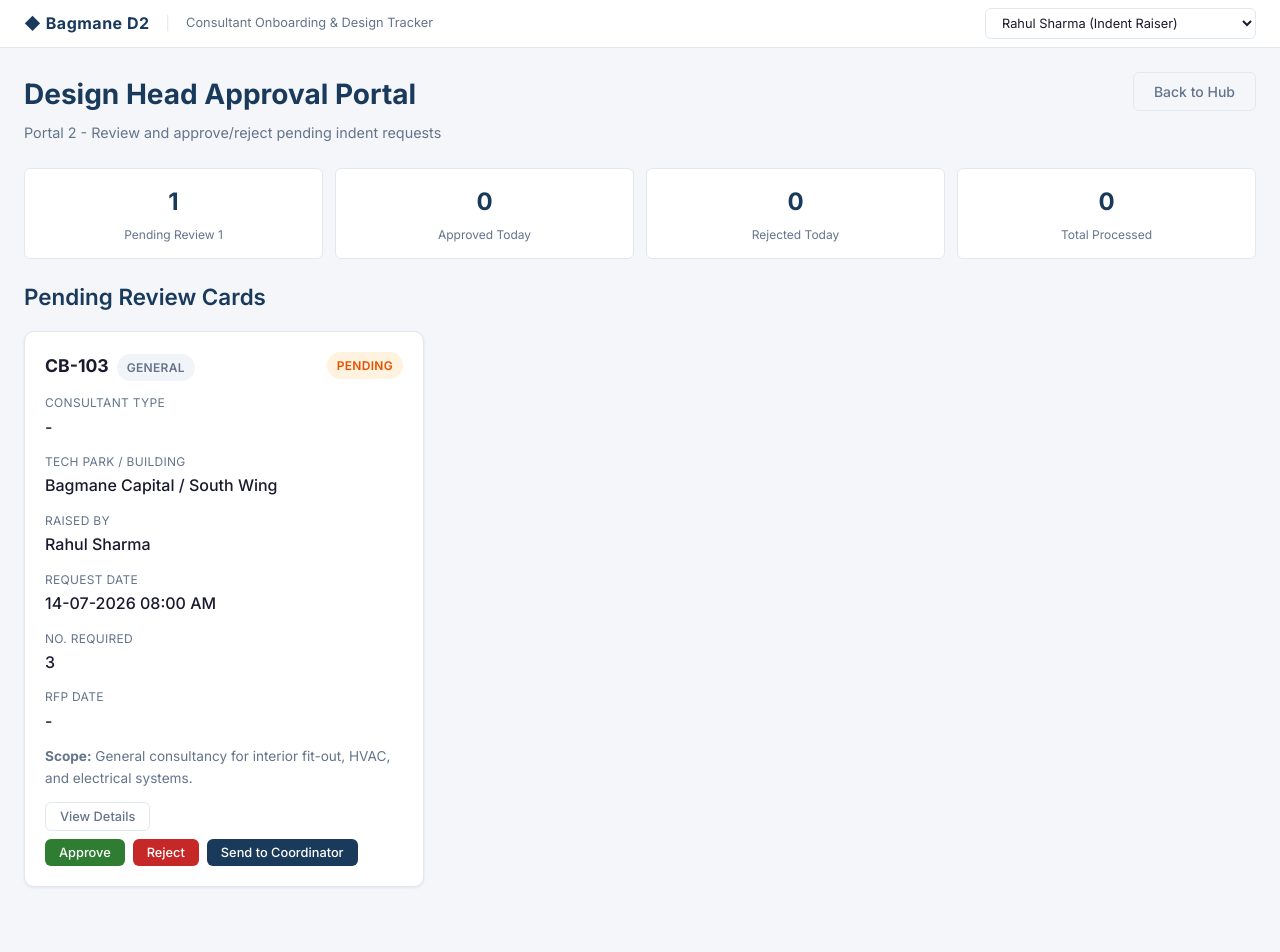
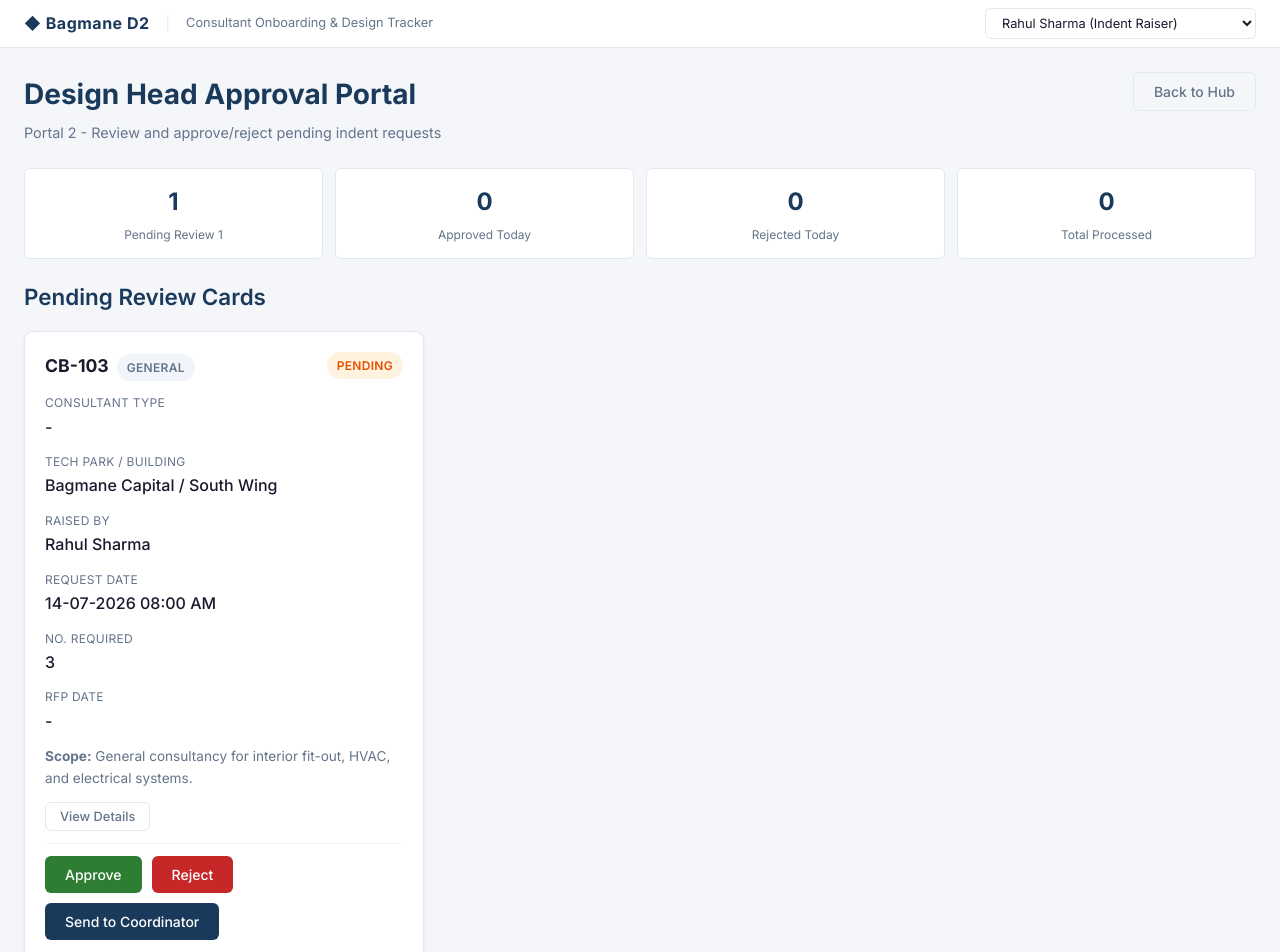
Before and after one commit to shashankj-stack/Bagmane-design-, an Angular app: page /design-head-approval in a window 1280 px wide. Shown: the top 952 px of the page. Before the commit the page ends 911 px from the top, so only its background shows below. Built offline with nearby package versions, Linux system fonts and the light colour scheme.

Commit message:
Fix Design Head Approval portal - action buttons now visible in dedicated row

```diff
--- a/src/app/modules/design-head-approval/design-head-approval.component.ts
+++ b/src/app/modules/design-head-approval/design-head-approval.component.ts
@@ -41,13 +41,15 @@ import { IndentRequest } from '../../core/models';
         <div class="info-item"><span class="info-label">RFP Date</span><span class="info-value">{{ indent.rfpDate || '-' }}</span></div>
       </div>
       <div style="font-size:0.85rem;color:var(--text-secondary);margin-bottom:12px;max-height:60px;overflow:hidden"><strong>Scope:</strong> {{ indent.scopeOfWork }}</div>
-      <div class="btn-group" style="justify-content:space-between;align-items:center">
+      <!-- View Details row -->
+      <div style="margin-bottom:12px">
         <button class="btn btn-outline btn-sm" (click)="viewDetails(indent)">View Details</button>
-        <div class="btn-group">
-          <button class="btn btn-success btn-sm" (click)="approve(indent)">Approve</button>
-          <button class="btn btn-danger btn-sm" (click)="rejectPrompt(indent)">Reject</button>
-          <button class="btn btn-primary btn-sm" (click)="sendToCoordinator(indent)">Send to Coordinator</button>
-        </div>
+      </div>
+      <!-- Action buttons in their own clear row -->
+      <div style="display:flex;gap:10px;flex-wrap:wrap;margin-bottom:8px;padding-top:12px;border-top:1px solid var(--border-light)">
+        <button class="btn btn-success" (click)="approve(indent)">Approve</button>
+        <button class="btn btn-danger" (click)="rejectPrompt(indent)">Reject</button>
+        <button class="btn btn-primary" (click)="sendToCoordinator(indent)">Send to Coordinator</button>
       </div>
       <!-- Approval remarks -->
       <div *ngIf="activeAction === indent.indentId" style="margin-top:12px">
```
